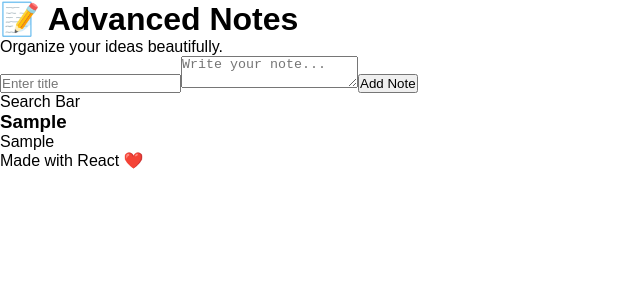
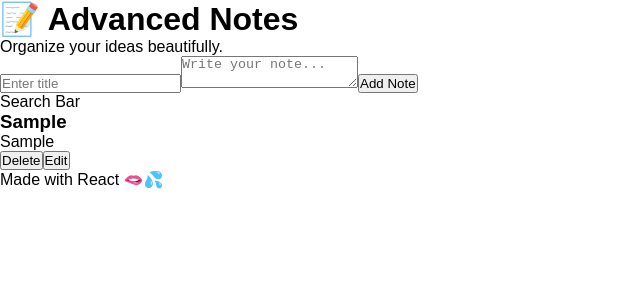
Before and after one commit to Mohit-rpt/Advanced-noteApp, a React (Vite) app: page / in a window 1280 px wide. Both pictures are taken after typing "Sample", "Sample" into the empty fields and a click on the button "Add Note". Shown: the top 300 px of the page, without its empty margins (0-640 px from the left). Built offline with nearby package versions, Linux system fonts and the light colour scheme.

Commit message:
feat: implement complete CRUD functionality for notes

```diff
--- a/src/App.jsx
+++ b/src/App.jsx
@@ -7,9 +7,44 @@ import { useState } from "react";
 
 function App() {
   const [notes,setNotes] = useState([]);
+  const [editIndex,setEditIndex] = useState(null);
+  const [editTitle,setEditTitle] = useState("");
+  const [editContent,setEditContent] = useState("");
+
+
+
   const addNote = (note) => {
     setNotes([...notes, note]);
     console.log(notes);
+  }
+
+  function deleteNote(index){
+    setNotes((prevNotes) =>
+      prevNotes.filter((_,i)=> i !== index))
+  }
+
+  function editNote(index){
+    console.log("Edit clicked", index);
+    setEditIndex(index);
+    setEditTitle(notes[index].title);
+    setEditContent(notes[index].content);
+      console.log(notes[index]);
+  }
+
+  function updateNote(){
+    setNotes((prevNotes) =>
+    prevNotes.map((note,index)=>{
+      if(index ===  editIndex){
+        return {
+          title:editTitle,
+          content:editContent
+        }
+      }
+      return note;
+    }))
+    setEditIndex(null);
+    setEditTitle("");
+    setEditContent("");
   }
   return (
     <>
@@ -19,9 +54,18 @@ function App() {
        />
 
       <main>
-        <NoteForm addNote={addNote} />
+        <NoteForm addNote={addNote}
+                  editTitle={editTitle}
+                  editContent={editContent}
+                  setEditTitle={setEditTitle}
+                  setEditContent={setEditContent}
+                  editIndex={editIndex}
+                  updateNote={updateNote}
+                   />
         <SearchBar />
-        <NoteList notes={notes} />
+        <NoteList notes={notes}
+                  deleteNote={deleteNote}
+                  editNote={editNote} />
       </main>
 
       <Footer />
--- a/src/components/common/Footer.jsx
+++ b/src/components/common/Footer.jsx
@@ -1,5 +1,5 @@
 function Footer() {
-  return <footer>Made with React ❤️</footer>;
+  return <footer>Made with React 🫦💦</footer>;
 }
 
 export default Footer;
--- a/src/components/notes/NoteCard.jsx
+++ b/src/components/notes/NoteCard.jsx
@@ -1,8 +1,10 @@
-function NoteCard({title,content}){
+function NoteCard({title,content,onDelete,onEdit}){
     return(
         <div>
             <h3>{title}</h3>
             <p>{content}</p>
+            <button onClick={onDelete}>Delete</button>
+            <button onClick={onEdit}>Edit</button>
         </div>
     )
 }
--- a/src/components/notes/NoteList.jsx
+++ b/src/components/notes/NoteList.jsx
@@ -1,6 +1,6 @@
 import NoteCard from "./NoteCard";
 
-function NoteList({ notes }) {
+function NoteList({ notes, deleteNote ,editNote}) {
     return (
         <>
             {notes.map((note, index) => (
@@ -8,6 +8,8 @@ function NoteList({ notes }) {
                     key={index}
                     title={note.title}
                     content={note.content}
+                    onDelete={() => deleteNote(index)}
+                    onEdit={() => editNote(index)}
                 />
             ))}
         </>
--- a/src/components/notes/Noteform.jsx
+++ b/src/components/notes/Noteform.jsx
@@ -1,18 +1,58 @@
 import React, { useState } from "react";
 
-function NoteForm({ addNote }) {
+function NoteForm({
+  addNote,
+  editTitle,
+  editContent,
+  setEditTitle,
+  setEditContent,
+  editIndex,
+  updateNote
+}) {
   const [title, setTitle] = useState("");
   const [content, setContent] = useState("");
 
   const handleSubmit = (e) => {
     e.preventDefault();
+    if (editIndex !== null) {
+      updateNote();
+    }else{
     addNote({ title, content });
     setTitle("");
     setContent("");
+    }
+
+
   };
+  console.log(
+    "NoteForm values:",
+    editTitle,
+    editContent,
+    editIndex
+  );
 
  return (
   <form onSubmit={handleSubmit}>
+
+    {editIndex !== null ? (
+      <>
+        <input
+          type="text"
+          value={editTitle}
+          onChange={(e) => setEditTitle(e.target.value)}
+        />
+
+        <textarea
+          value={editContent}
+          onChange={(e) => setEditContent(e.target.value)}
+        />
+
+        <button type="submit">
+          Update Note
+        </button>
+      </>
+    ) : (
+      <>
         <input
           type="text"
           placeholder="Enter title"
@@ -26,7 +66,12 @@ function NoteForm({ addNote }) {
           onChange={(e) => setContent(e.target.value)}
         />
 
-      <button type="submit">Add Note</button>
+        <button type="submit">
+          Add Note
+        </button>
+      </>
+    )}
+
   </form>
 );
 }
```
Lines whose indentation alone changed are shown as unchanged.
